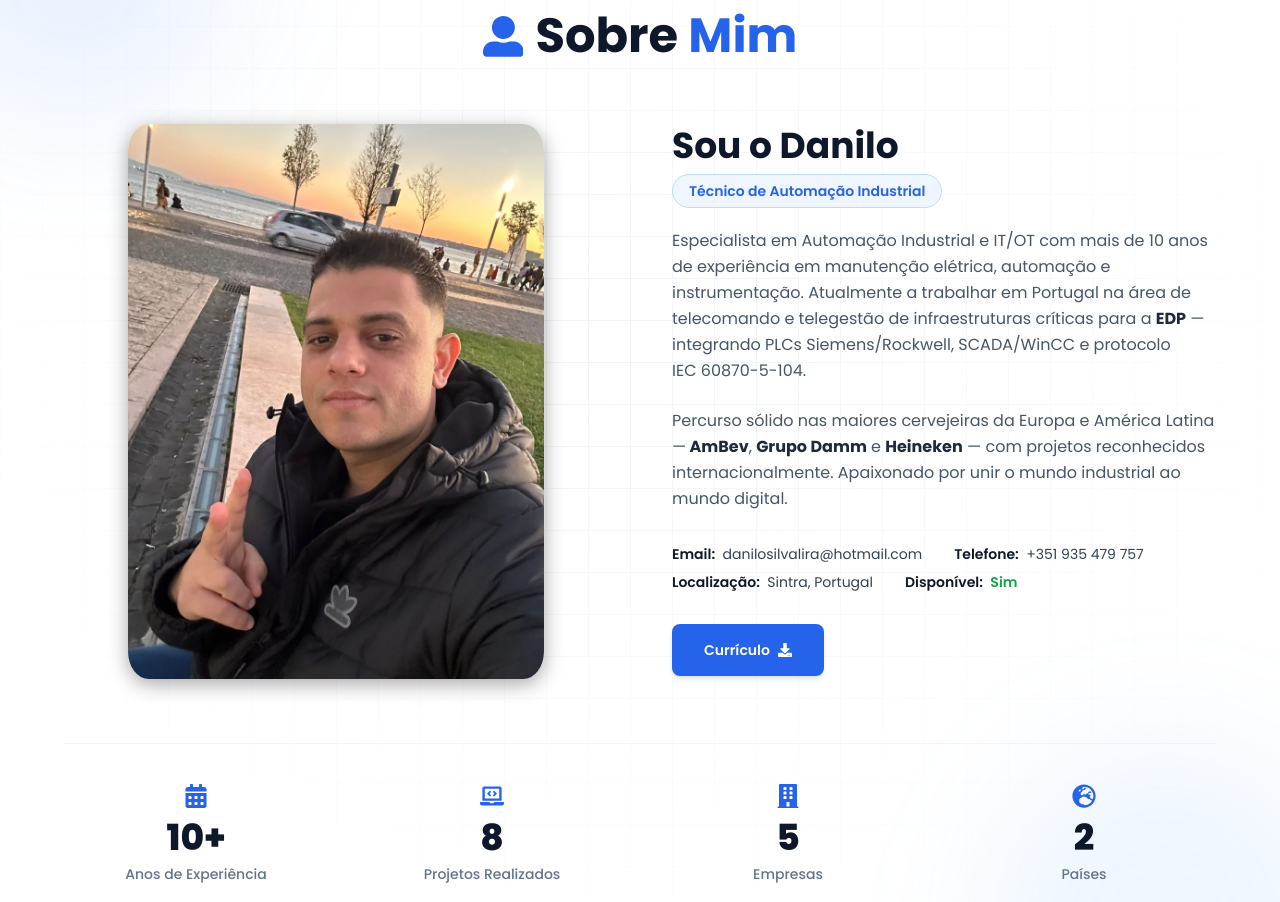
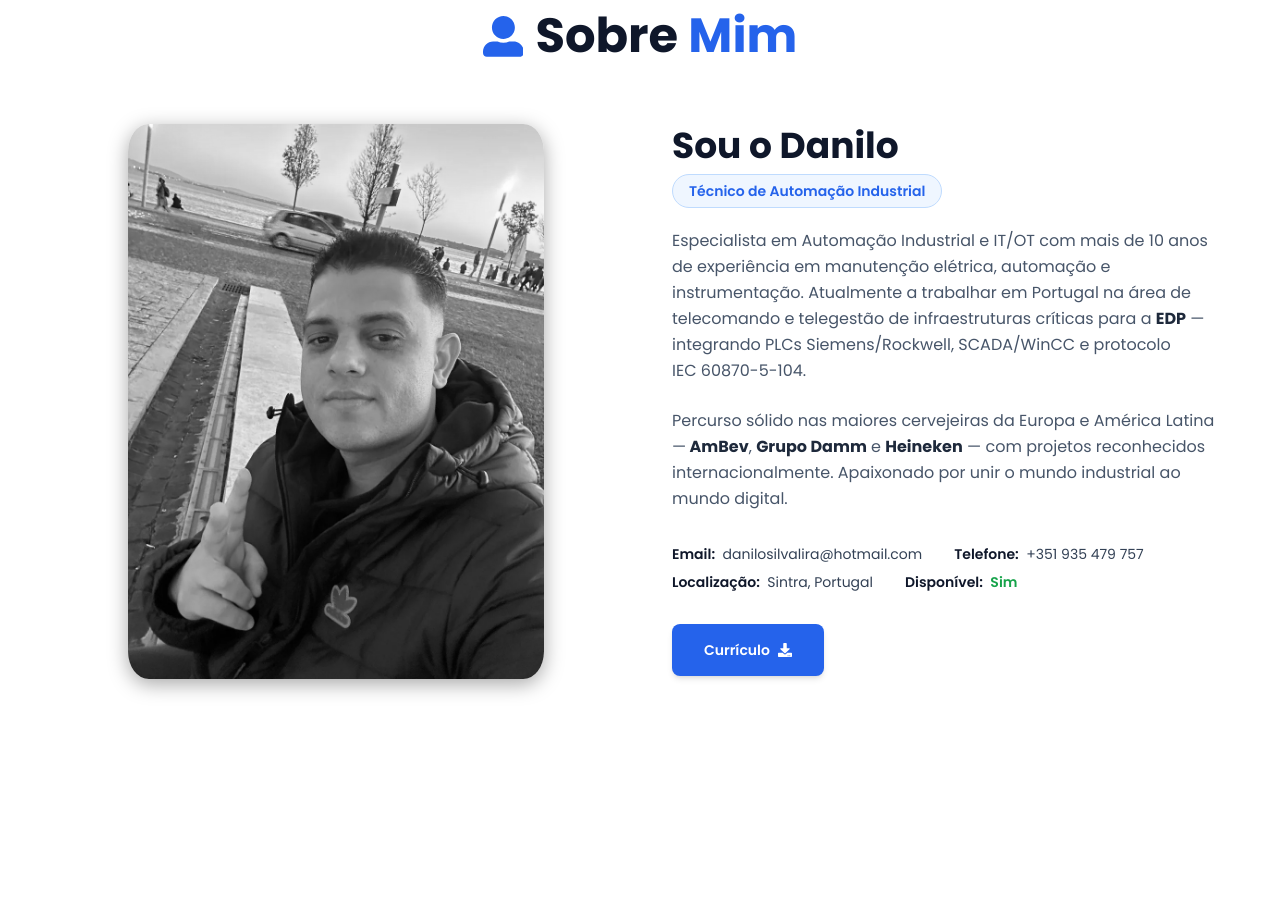
Before and after one commit to danilohenriquesilvalira/Porfolio_DaniloLira, a React (Vite) app: page / in a window 1280 px wide. Shown: the part 900-1802 px from the top of the page. Built offline with nearby package versions, Linux system fonts and the light colour scheme.

Commit message:
Revert About section effects — grid background and photo spotlight/tilt disliked
Reverted to the previous clean version: plain white background, simple
grayscale->color hover on the photo, no stats bar. Will redo with a
specific reference to follow instead of improvising.

```diff
--- a/src/components/sections/AboutSection.tsx
+++ b/src/components/sections/AboutSection.tsx
@@ -1,139 +1,11 @@
-import { useEffect, useRef, useState } from 'react';
-import { motion, useMotionValue, useSpring, useTransform } from 'framer-motion';
-import {
-  FaUserAlt, FaDownload, FaCalendarAlt, FaLaptopCode, FaBuilding, FaGlobeEurope,
-} from 'react-icons/fa';
+import { motion } from 'framer-motion';
+import { FaUserAlt, FaDownload } from 'react-icons/fa';
 import { asset } from '@/lib/utils';
-
-/* ── Foto com tilt 3D + spotlight que segue o cursor ─────────────
-   Mesma técnica do Hero (MotionValues, sem useState/re-render no
-   mousemove). O brilho do spotlight é uma variável CSS escrita
-   diretamente no elemento — não passa pelo ciclo do React. ────── */
-const SpotlightPhoto = () => {
-  const ref = useRef<HTMLDivElement>(null);
-  const x = useMotionValue(0);
-  const y = useMotionValue(0);
-  const rotateX = useSpring(useTransform(y, [-0.5, 0.5], [8, -8]), { stiffness: 200, damping: 20 });
-  const rotateY = useSpring(useTransform(x, [-0.5, 0.5], [-8, 8]), { stiffness: 200, damping: 20 });
-
-  const handleMove = (e: React.MouseEvent<HTMLDivElement>) => {
-    const el = ref.current;
-    if (!el) return;
-    const rect = el.getBoundingClientRect();
-    const px = e.clientX - rect.left;
-    const py = e.clientY - rect.top;
-    x.set(px / rect.width - 0.5);
-    y.set(py / rect.height - 0.5);
-    el.style.setProperty('--spot-x', `${px}px`);
-    el.style.setProperty('--spot-y', `${py}px`);
-  };
-  const reset = () => { x.set(0); y.set(0); };
-
-  return (
-    <div
-      ref={ref}
-      onMouseMove={handleMove}
-      onMouseLeave={reset}
-      className="group relative cursor-pointer"
-      style={{ perspective: '1200px' }}
-    >
-      <motion.div style={{ rotateX, rotateY }} className="relative">
-        <img
-          src={asset('/Eu.webp')}
-          alt="Danilo Lira"
-          className="w-4/5 sm:w-72 md:w-80 lg:w-96 xl:w-[26rem] h-auto
-                     rounded-[5%] shadow-[0_5px_20px_rgba(0,0,0,0.35)] group-hover:shadow-[0_10px_30px_rgba(0,0,0,0.3)]
-                     mix-blend-normal sm:mix-blend-luminosity sm:group-hover:mix-blend-normal
-                     transition-shadow duration-300 select-none"
-          draggable={false}
-        />
-        {/* spotlight que segue o cursor */}
-        <div
-          className="pointer-events-none absolute inset-0 rounded-[5%] opacity-0 group-hover:opacity-100
-                     transition-opacity duration-300"
-          style={{ background: 'radial-gradient(circle at var(--spot-x, 50%) var(--spot-y, 50%), rgba(59,130,246,0.35), transparent 60%)' }}
-        />
-        {/* contorno animado sutil */}
-        <div className="pointer-events-none absolute -inset-px rounded-[5%] ring-1 ring-blue-500/0 group-hover:ring-blue-500/40 transition-all duration-300" />
-      </motion.div>
-    </div>
-  );
-};
-
-/* ── Contador animado — usado na barra de estatísticas ───────────
-   Loop finito via rAF (para sozinho ao terminar), disparado apenas
-   quando a secção entra no viewport. Nada de loops infinitos. ──── */
-function useCountUp(target: number, active: boolean, duration = 1400) {
-  const [value, setValue] = useState(0);
-  useEffect(() => {
-    if (!active) return;
-    let raf: number;
-    const startTime = performance.now();
-    const tick = (now: number) => {
-      const progress = Math.min((now - startTime) / duration, 1);
-      const eased = 1 - Math.pow(1 - progress, 3);
-      setValue(Math.round(target * eased));
-      if (progress < 1) raf = requestAnimationFrame(tick);
-    };
-    raf = requestAnimationFrame(tick);
-    return () => cancelAnimationFrame(raf);
-  }, [active, target, duration]);
-  return value;
-}
-
-const stats = [
-  { Icon: FaCalendarAlt,  value: 10, suffix: '+', label: 'Anos de Experiência' },
-  { Icon: FaLaptopCode,   value: 8,  suffix: '',  label: 'Projetos Realizados' },
-  { Icon: FaBuilding,     value: 5,  suffix: '',  label: 'Empresas' },
-  { Icon: FaGlobeEurope,  value: 2,  suffix: '',  label: 'Países' },
-];
-
-const StatItem = ({ Icon, value, suffix, label, active }: typeof stats[number] & { active: boolean }) => {
-  const count = useCountUp(value, active);
-  return (
-    <div className="flex flex-col items-center gap-1.5 text-center">
-      <Icon className="text-xl sm:text-2xl text-blue-600 mb-1" />
-      <p className="text-3xl sm:text-4xl font-extrabold text-slate-900">{count}{suffix}</p>
-      <p className="text-xs sm:text-sm font-medium text-slate-500">{label}</p>
-    </div>
-  );
-};
-
-const StatsRow = () => {
-  const [active, setActive] = useState(false);
-  return (
-    <motion.div
-      className="mt-16 pt-10 border-t border-slate-100 grid grid-cols-2 sm:grid-cols-4 gap-8 w-full"
-      onViewportEnter={() => setActive(true)}
-      viewport={{ once: true, amount: 0.5 }}
-      initial={{ opacity: 0, y: 16 }}
-      whileInView={{ opacity: 1, y: 0 }}
-      transition={{ duration: 0.5 }}
-    >
-      {stats.map(s => <StatItem key={s.label} {...s} active={active} />)}
-    </motion.div>
-  );
-};
 
 const AboutSection = () => {
   return (
-    <section id="about" className="relative bg-white py-20 lg:py-28 overflow-hidden">
-
-      {/* Fundo decorativo: grid sutil + manchas de luz a derivar lentamente —
-          tudo CSS puro (transform/opacity), corre no compositor, sem custo
-          de JS no thread principal. */}
-      <div
-        className="absolute inset-0 opacity-[0.5] [mask-image:radial-gradient(ellipse_60%_60%_at_50%_40%,black,transparent)]"
-        style={{
-          backgroundImage:
-            'linear-gradient(to right, #e2e8f0 1px, transparent 1px), linear-gradient(to bottom, #e2e8f0 1px, transparent 1px)',
-          backgroundSize: '42px 42px',
-        }}
-      />
-      <div className="absolute -top-24 -left-24 w-80 h-80 rounded-full bg-blue-500/10 blur-3xl animate-[blobDrift_14s_ease-in-out_infinite]" />
-      <div className="absolute -bottom-24 -right-24 w-96 h-96 rounded-full bg-blue-400/10 blur-3xl animate-[blobDrift_18s_ease-in-out_infinite_reverse]" />
-
-      <div className="relative z-10 max-w-screen-xl mx-auto px-6 sm:px-10 lg:px-16">
+    <section id="about" className="bg-white py-20 lg:py-28">
+      <div className="max-w-screen-xl mx-auto px-6 sm:px-10 lg:px-16">
 
         {/* Heading */}
         <motion.h2
@@ -149,8 +21,8 @@ const AboutSection = () => {
 
         <div className="flex flex-col lg:flex-row items-center gap-10 lg:gap-16">
 
-          {/* Left: Photo — tilt 3D + spotlight no cursor (desktop) e efeito
-              mix-blend-mode igual ao site de referência (cinza→cor) */}
+          {/* Left: Photo — efeito mix-blend-mode igual ao site de referência:
+              cinza por padrão no desktop, cor real ao passar o rato; sempre a cor no mobile */}
           <motion.div
             className="flex-1 flex justify-center"
             initial={{ opacity: 0, x: -40 }}
@@ -158,7 +30,15 @@ const AboutSection = () => {
             transition={{ duration: 0.6 }}
             viewport={{ once: true }}
           >
-            <SpotlightPhoto />
+            <img
+              src={asset('/Eu.webp')}
+              alt="Danilo Lira"
+              className="w-4/5 sm:w-72 md:w-80 lg:w-96 xl:w-[26rem] h-auto
+                         rounded-[5%] shadow-[0_5px_20px_rgba(0,0,0,0.35)] hover:shadow-[0_10px_30px_rgba(0,0,0,0.3)]
+                         mix-blend-normal sm:mix-blend-luminosity sm:hover:mix-blend-normal
+                         hover:-translate-y-1 transition-all duration-300 cursor-pointer select-none"
+              draggable={false}
+            />
           </motion.div>
 
           {/* Right: Info */}
@@ -215,9 +95,6 @@ const AboutSection = () => {
           </motion.div>
 
         </div>
-
-        <StatsRow />
-
       </div>
     </section>
   );
--- a/src/index.css
+++ b/src/index.css
@@ -96,12 +96,6 @@ html { scrollbar-width: thin; scrollbar-color: #2563eb #f1f5f9; }
   50%       { transform: translateY(-16px); }
 }
 
-@keyframes blobDrift {
-  0%, 100% { transform: translate(0, 0) scale(1); }
-  33%       { transform: translate(30px, -20px) scale(1.08); }
-  66%       { transform: translate(-20px, 25px) scale(0.95); }
-}
-
 @keyframes marquee {
   from { transform: translateX(0); }
   to   { transform: translateX(-50%); }
```
